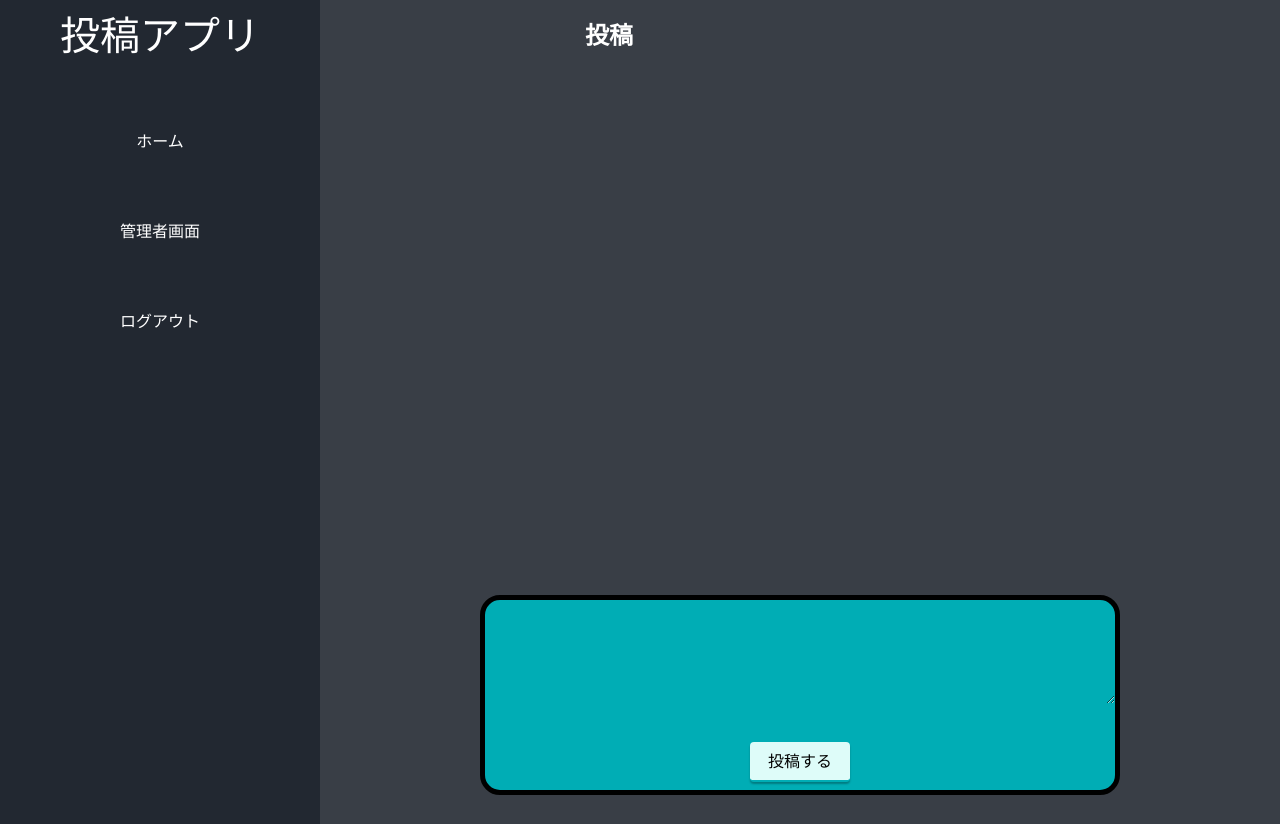
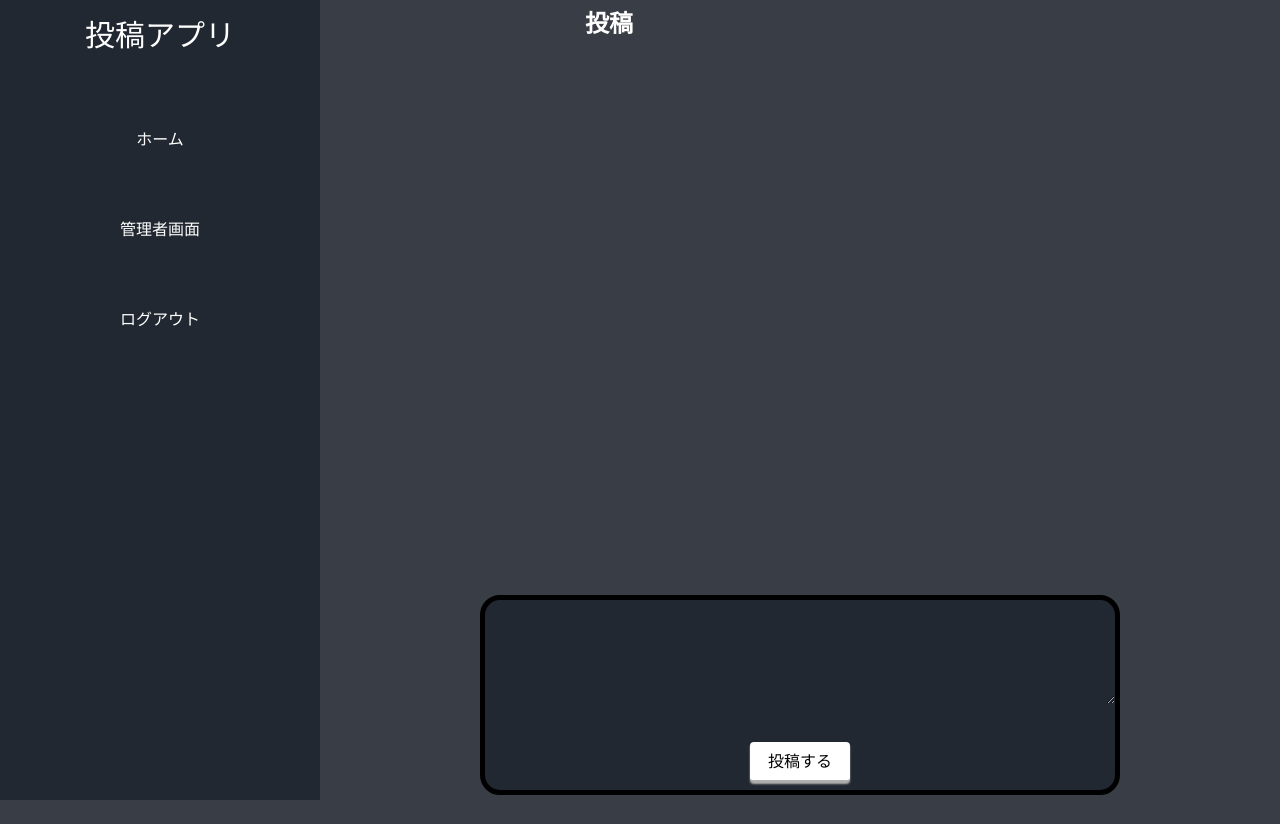
Before and after one commit to haruchu/sns-app, a Django app: page /post/ in a window 1280 px wide. After the commit the page ends 800 px from the top, so only its background shows below. Run offline with Django 3.2, Linux system fonts and the light colour scheme; the visitor is signed in with stand-in values (Sample User, id 1); data comes from the database, SQL or seed files in the repository; some libraries are stand-ins or nearby versions.

Commit message:
デザインを修正

```diff
--- a/myapp/static/css/home.css
+++ b/myapp/static/css/home.css
@@ -42,12 +42,12 @@
 
 
 .scrollable::-webkit-scrollbar-track {
-  background: rgba(#defcf9, 0.1);
+  background: rgba(#fff, 0.1);
   border: none;
 }
 
 .scrollable::-webkit-scrollbar-thumb {
-  background: rgba(#defcf9, 0.1);
+  background: rgba(#fff, 0.1);
   border-radius: 8px;
   box-shadow: inset 0 0 4px rgba(255, 255, 255, 0.8);
 }
@@ -65,11 +65,6 @@
   color: #fff;
 }
 
-.sub-color {
-  background-color: #00adb5;
-  color: #000;
-}
-
 .accent-color {
   background-color: #defcf9;
 }
@@ -83,9 +78,9 @@
 }
 
 .side-menu .logo-title {
-  padding: 8px 0;
+  margin: 12px;
   color: #fff;
-  font-size: 40px;
+  font-size: 30px;
   font-weight: 500;
   display: inline-block;
   transition: 0.5s;
@@ -155,7 +150,6 @@
 
 .main-content {
   height: 100vh;
-  margin: 12px;
   justify-content: center;
   position: relative;
 }
@@ -166,11 +160,16 @@
 }
 
 .post-list .post {
+  background-color: #222831;
   border: 2px solid #000;
   border-radius: 30px;
   margin: 5px 0;
   padding: 20px;
   position: relative;
+}
+
+.post-list .post:last-child {
+  margin-bottom: 300px;
 }
 
 .post-list .post .user a {
@@ -190,7 +189,7 @@
 }
 
 .post-list .post .delete a .fa-times {
-  color: #000;
+  color: #fff;
 }
 
 /* いいねボタン */
@@ -207,7 +206,7 @@
 
 .post-list .post .prev-like-btn,
 .post-list .post .reply-btn {
-  color: #cadefc;
+  color: #fff;
 }
 
 .post-list .post .like-btn,
@@ -280,7 +279,7 @@
 .post-form p textarea {
   width: 100%;
   padding: 4px;
-  background-color: #00adb5;
+  background-color: #222831;
   border: none;
   outline: none;
 }
@@ -291,8 +290,9 @@
   outline: none;
   border: none;
   border-radius: 4px;
-  box-shadow: 0px 2px 2px rgba(0, 0, 0, 0.29);
-  border-bottom: solid 2px #00adb5;
+  background-color: #fff;
+  box-shadow: 0px 2px 2px rgb(175, 175, 175);
+  border-bottom: solid 2px rgb(175, 175, 175);
   position: absolute;
   bottom: 8px;
 }
--- a/myapp/templates/home.html
+++ b/myapp/templates/home.html
@@ -7,7 +7,7 @@
       <h4 class="title">投稿</h4>
       <div class="scrollable">
       {% for post in posts %}
-        <div class="post sub-color">
+        <div class="post main-color">
           <div class="user"><a href={% url 'user:profile' post.user.id %}><span class="accent-color">{{post.user}}</span></a></div>
           {% if current_user == post.user %}
           <div class="delete">
@@ -28,11 +28,11 @@
       {% endfor %}
       </div>
     </div>
-    <div class="post-form sub-color col-6">
+    <div class="post-form base-color col-6">
       <form method="POST" action="{% url 'post:post' %}" class="">
         {% csrf_token %}
         {{form.as_p}}
-        <input class="post-btn accent-color" type="submit" value="投稿する">
+        <input class="post-btn" type="submit" value="投稿する">
       </form>
     </div>
   </div>
```
Also changed, not shown: myapp/templates/reply.html (+5 -5 lines).
